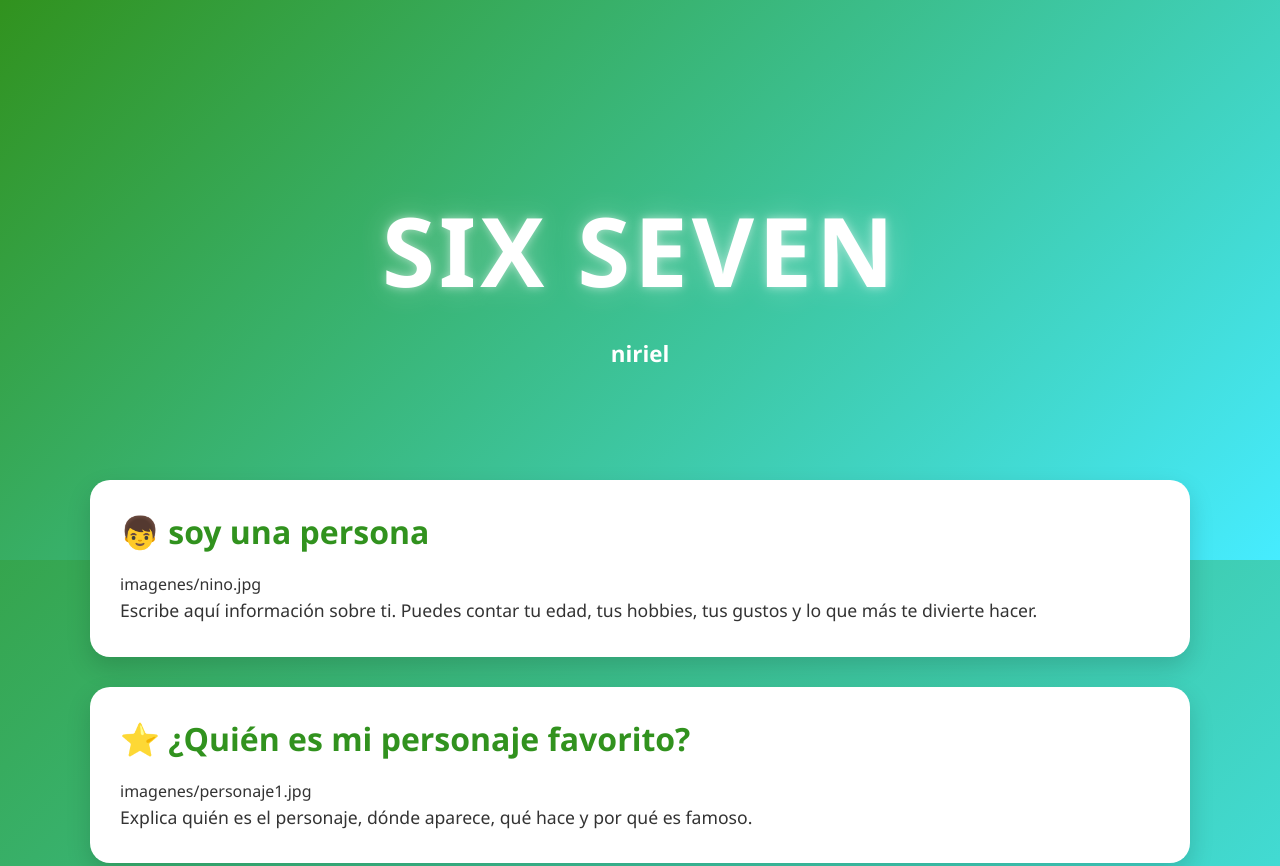
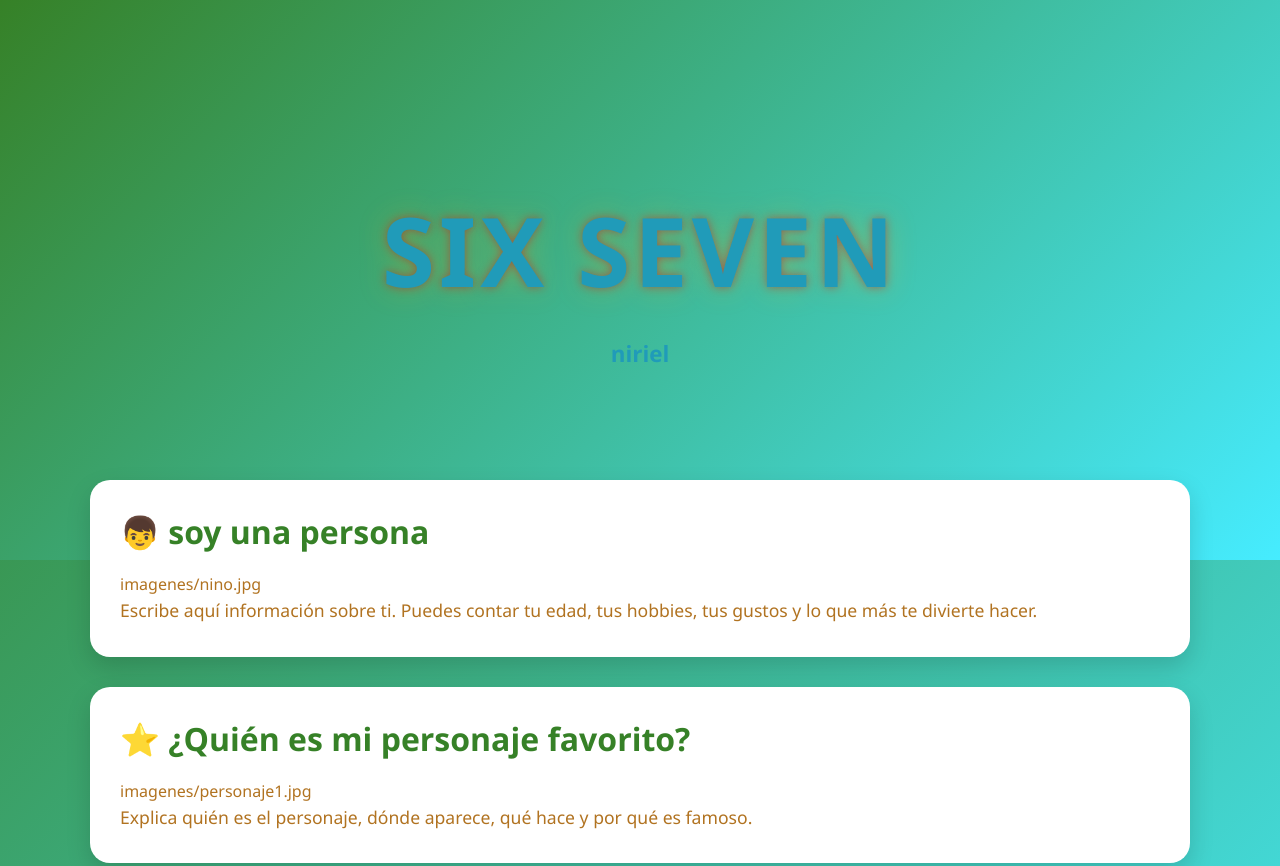
Before and after one commit to lusin20261/4aristotelesROJAS, a plain HTML site: page docs/personajeFavorito/index.html in a window 1280 px wide. Shown: the top 866 px of the page. Drawn offline with Linux system fonts and the light colour scheme.

Commit message:
mensajito

```diff
--- a/docs/personajeFavorito/style.css
+++ b/docs/personajeFavorito/style.css
@@ -2,7 +2,7 @@
   PALETA DE COLORES
 ======================================*/
 :root {
-    --color-primario: #31921e;
+    --color-primario: #368127;
     --color-secundario: #46ecff;
 }
 
@@ -25,7 +25,7 @@ body {
     );
 
     min-height: 100vh;
-    color: #333;
+    color: #b17321;
 }
 
 /*======================================
@@ -46,7 +46,7 @@ body {
         var(--color-secundario)
     );
 
-    color: white;
+    color: rgb(32, 155, 185);
 }
 
 .hero-content {
@@ -59,8 +59,8 @@ body {
     text-transform: uppercase;
 
     text-shadow:
-        0 0 10px rgba(255,255,255,.5),
-        0 0 30px rgba(255,255,255,.3);
+        0 0 10px rgba(216, 20, 20, 0.5),
+        0 0 30px rgba(253, 176, 8, 0.3);
 
     animation: flotar 3s ease-in-out infinite;
 }
```
